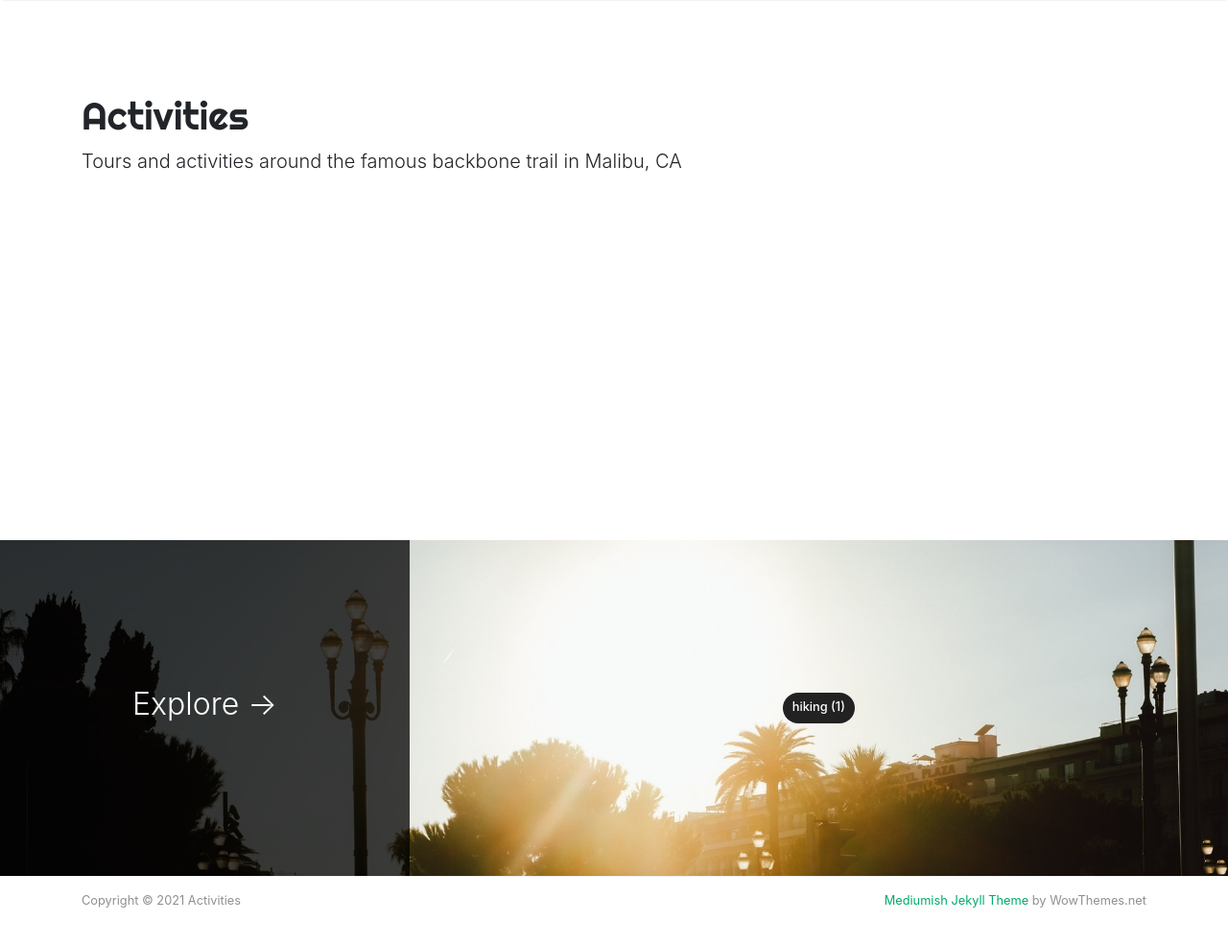
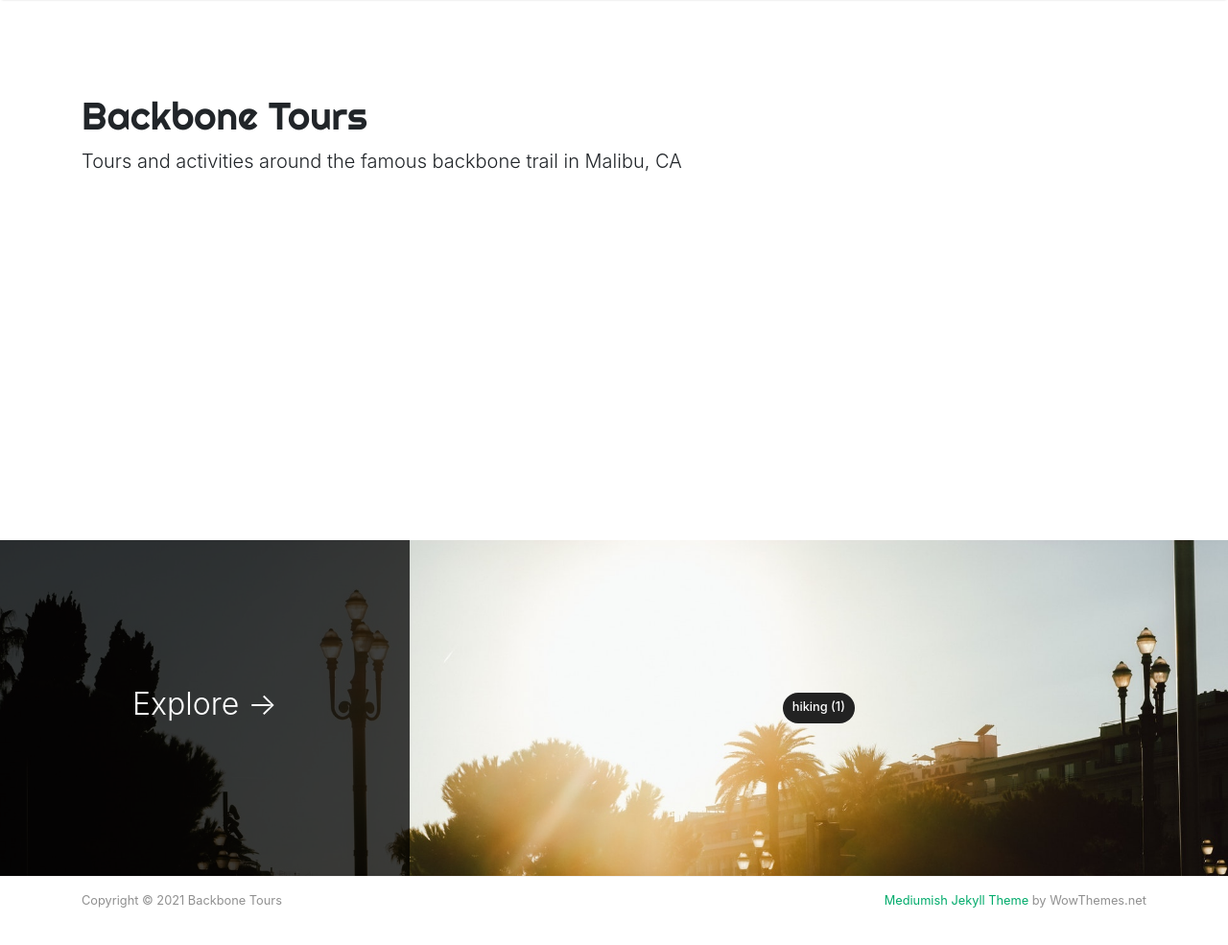
Before and after one commit to ktenzer/backbonetours.com, a Jekyll site: the page built from _pages/tags.md, in a window 1280 px wide and 1022 px high. Shown: the top 985 px of the window at 96% size. Built offline with Jekyll 4.4.1, drawn with Linux system fonts in a browser that asks for light colours; nearby versions of some CDN libraries.

Commit message:
fixed logos

```diff
--- a/_config.yml
+++ b/_config.yml
@@ -1,9 +1,9 @@
 # Site
-name: "Activities"
+name: "Backbone Tours"
 title: "Backbone Tours"
 description: "Tours and activities around the famous backbone trail in Malibu, CA"
-logo: 'assets/images/backbonetours.png'
-favicon: 'assets/images/backbonetours.png'
+logo: 'assets/images/B.png'
+favicon: 'assets/images/B.png'
 baseurl:
 google_analytics: 'UA-46278016-1'
 disqus: 'demowebsite'
```
Also changed, not shown: 8 other files.
